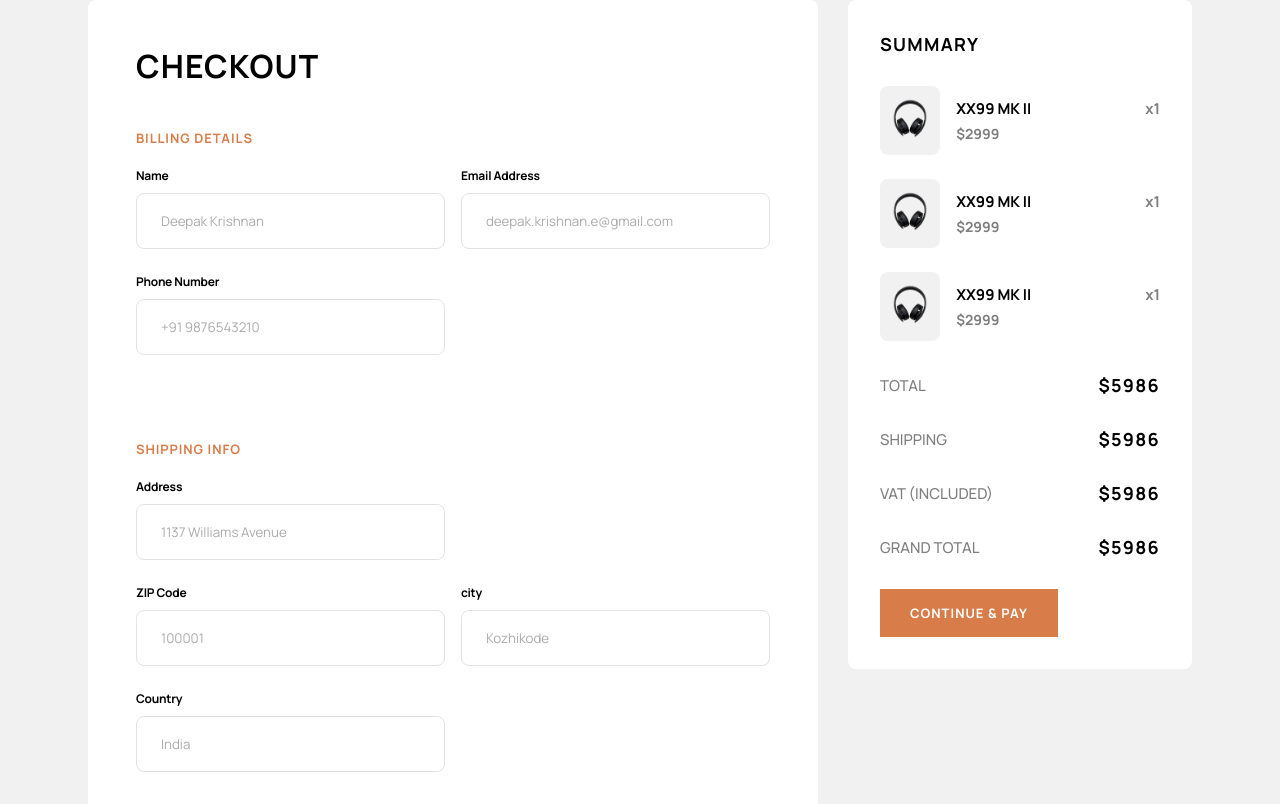
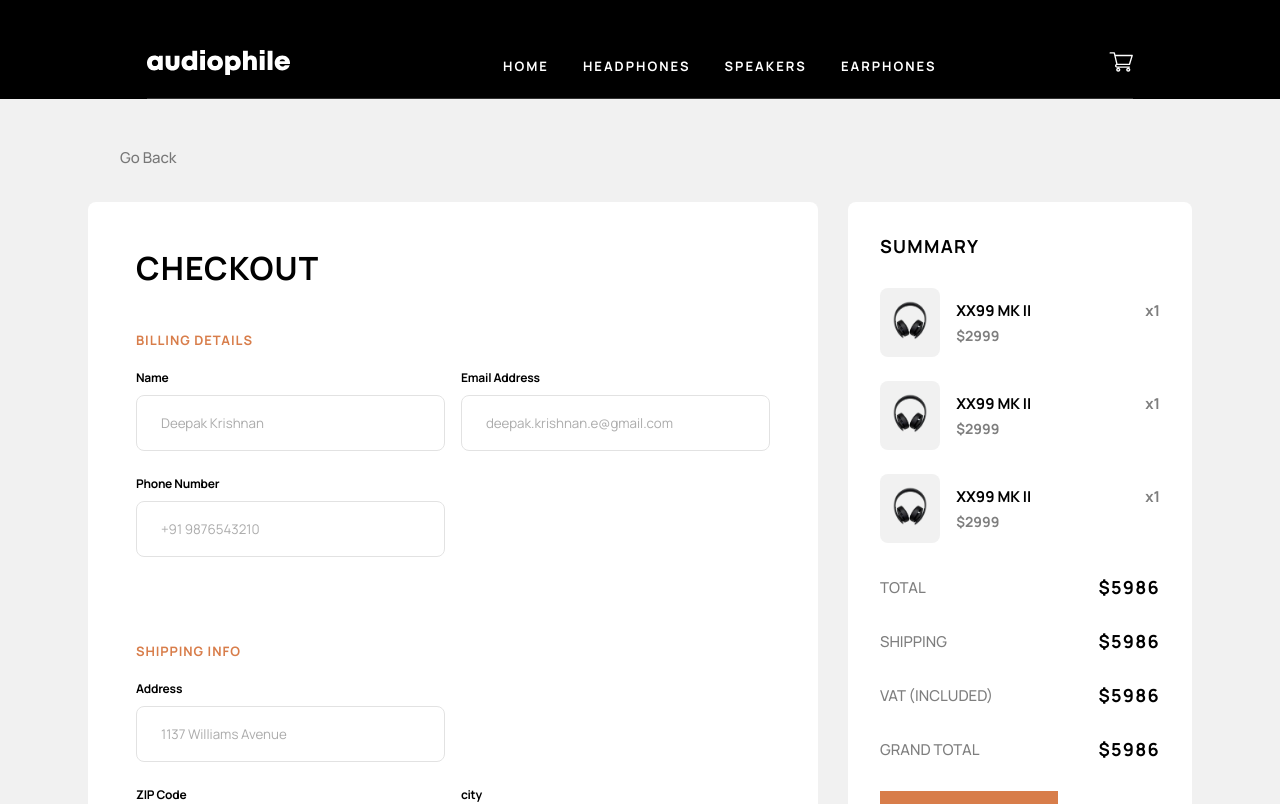
Before and after one commit to deeepak-me/swift, a React app: page /swift/checkout in a window 1280 px wide. Shown: the top 804 px of the page. Built offline with nearby package versions, Linux system fonts and the light colour scheme; the HTML template or start-up script is replaced by a standard one.

Commit message:
feat: Go Back Button added

```diff
--- a/src/pages/Checkout.jsx
+++ b/src/pages/Checkout.jsx
@@ -4,26 +4,56 @@ import Footer from "../components/footer/Footer";
 import CheckOutCard from "../components/checkoutcard/CheckOutCard";
 import SummaryCard from "../components/summarycard/SummaryCard";
 import styled from "styled-components";
+import Button from "../components/button/Button";
+import { Link } from "react-router-dom";
 
 const StyledCheckOut = styled.div`
   background: #f1f1f1;
 `;
 
-const Content = styled.div`
+const Contents = styled.div`
+  padding-top: 145px;
+  padding-left: 120px;
+  padding-right: 120px;
+  align-items: start;
+`;
+
+const StyledLink = styled(Link)`
+  color: #000;
+  font-family: Manrope;
+  font-size: 15px;
+  font-style: normal;
+  font-weight: 500;
+  line-height: 25px;
+  opacity: 0.5;
+  /* margin-bottom: 32px; */
+  text-decoration: none;
+
+  &:hover {
+    color: #d87d4a;
+    opacity: 1;
+  }
+`;
+
+const Layout = styled.div`
   display: flex;
   justify-content: center;
   gap: 30px;
+  margin-top: 32px;
 `;
 
 const Checkout = () => {
   return (
     <StyledCheckOut>
-      {/* <Navbar color="primary" /> */}
+      <Navbar color="primary" />
 
-      <Content>
-        <CheckOutCard />
-        <SummaryCard />
-      </Content>
+      <Contents>
+        <StyledLink to="#!">Go Back</StyledLink>
+        <Layout>
+          <CheckOutCard />
+          <SummaryCard />
+        </Layout>
+      </Contents>
       <Footer />
     </StyledCheckOut>
   );
```
